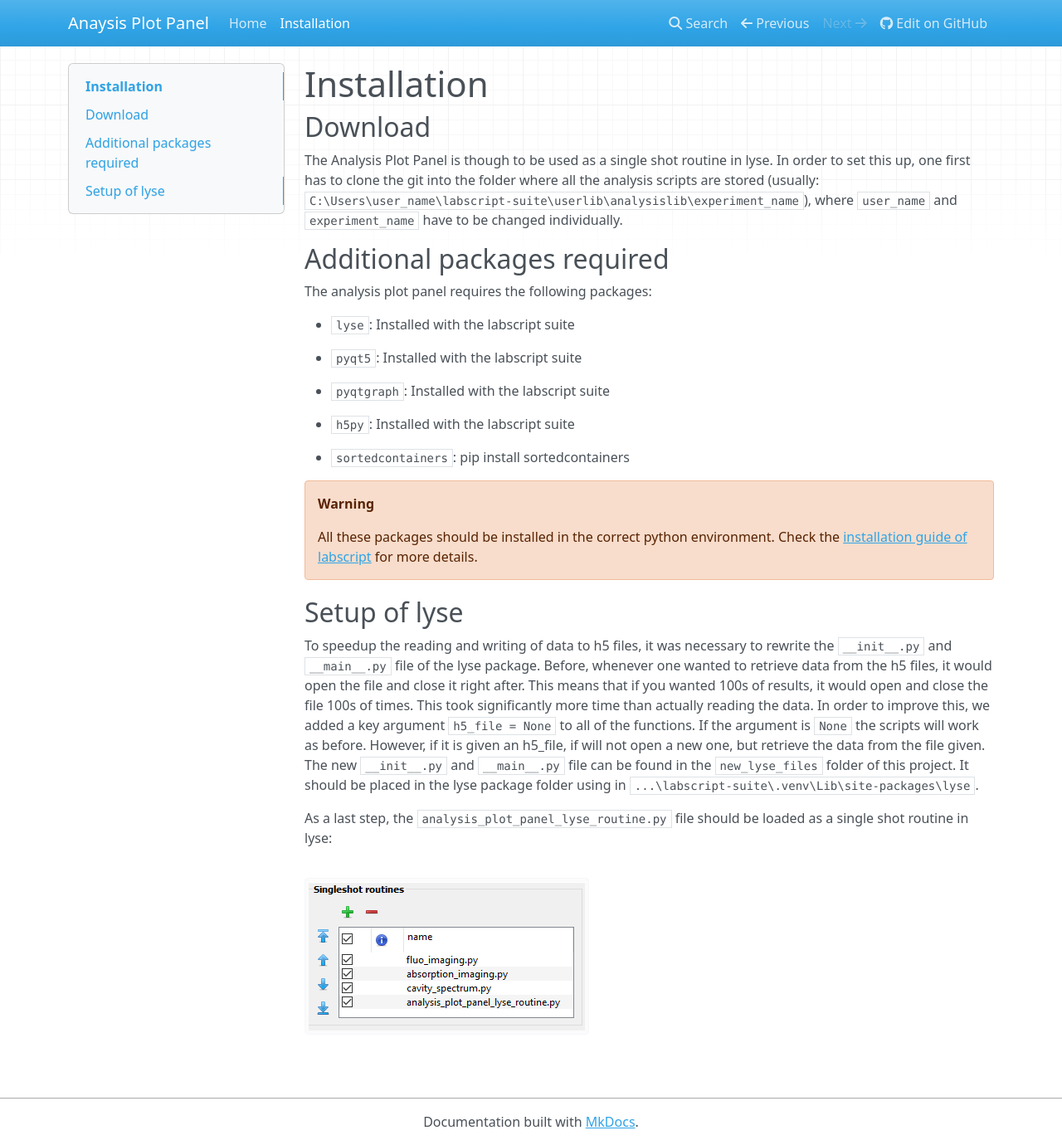
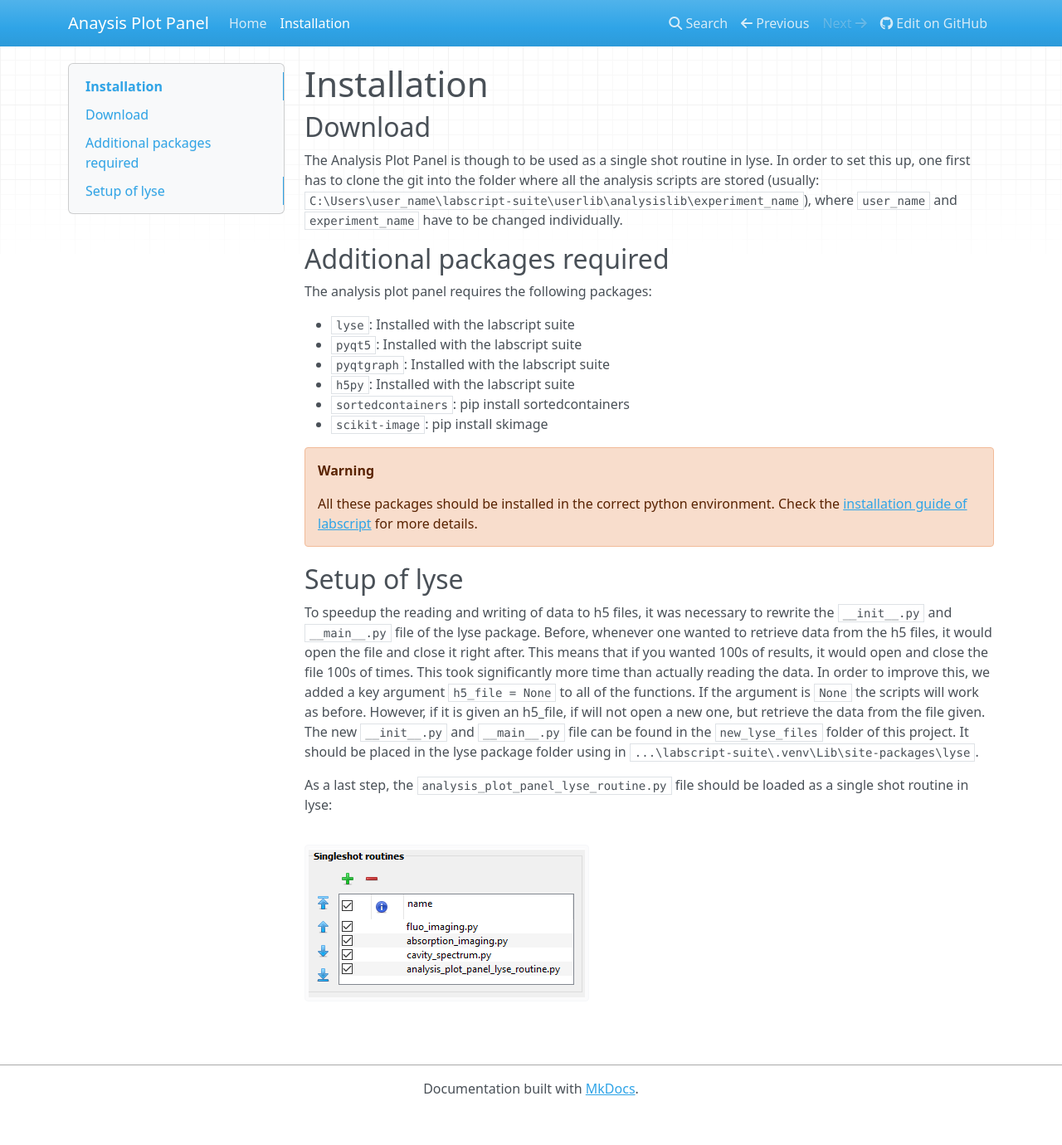
Before and after one commit to LQG-EPFL/analysis_plot_panel, an MkDocs documentation site: the page built from docs/installation.md, in a window 1280 px wide and 1380 px high. Shown: the whole window at 83% size. Built offline with MkDocs 1.6.1, drawn with Linux system fonts in a browser that asks for light colours; nearby versions of some CDN libraries.

Commit message:
updated dependencies in documentation

```diff
--- a/docs/installation.md
+++ b/docs/installation.md
@@ -9,14 +9,11 @@ The Analysis Plot Panel is though to be used as a single shot routine in lyse. I
 The analysis plot panel requires the following packages:
 
 - `lyse`: Installed with the labscript suite
-
 - `pyqt5`: Installed with the labscript suite
-
 - `pyqtgraph`: Installed with the labscript suite
-
 - `h5py`: Installed with the labscript suite
-
 - `sortedcontainers`: pip install sortedcontainers
+- `scikit-image`: pip install skimage
 
 !!! warning
 	All these packages should be installed in the correct python environment. Check the [installation guide of labscript](https://docs.labscriptsuite.org/en/stable/installation/setting-up-an-environment/#choosing-an-installation-method) for more details.
```
